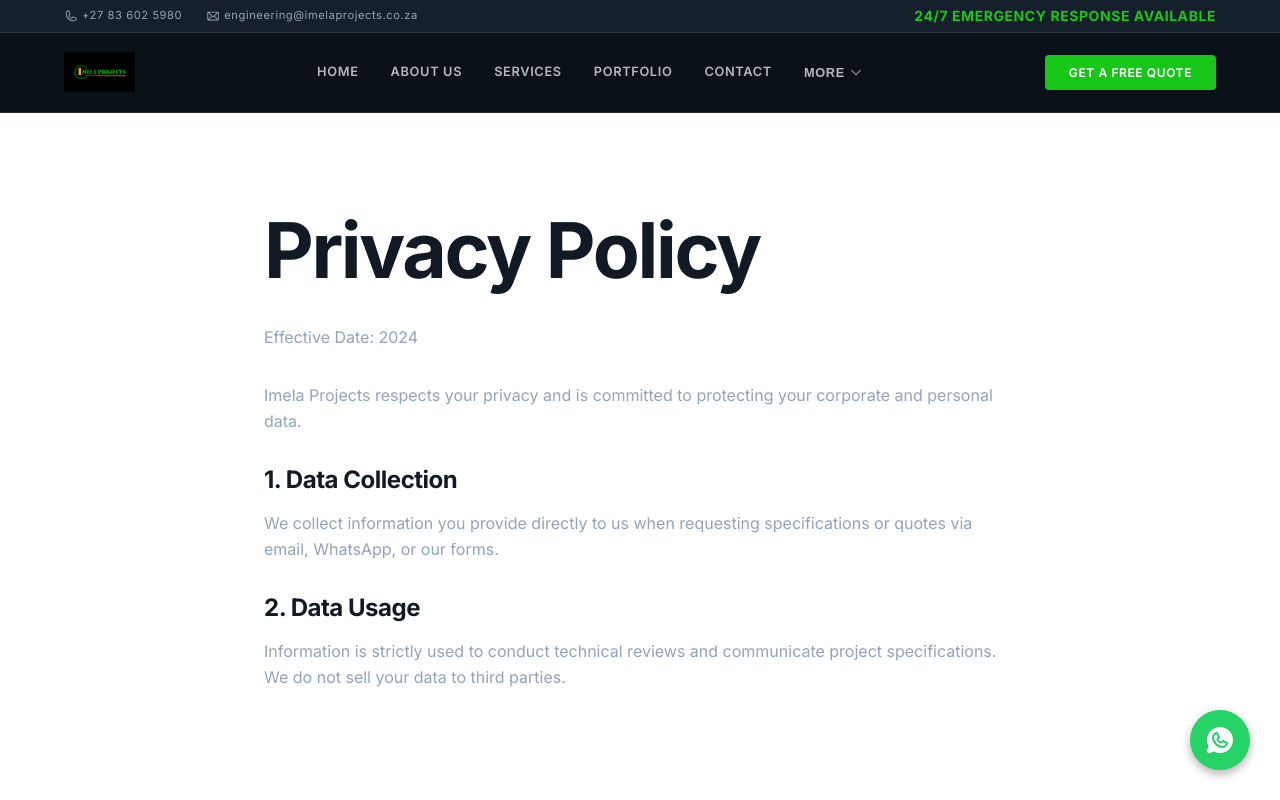
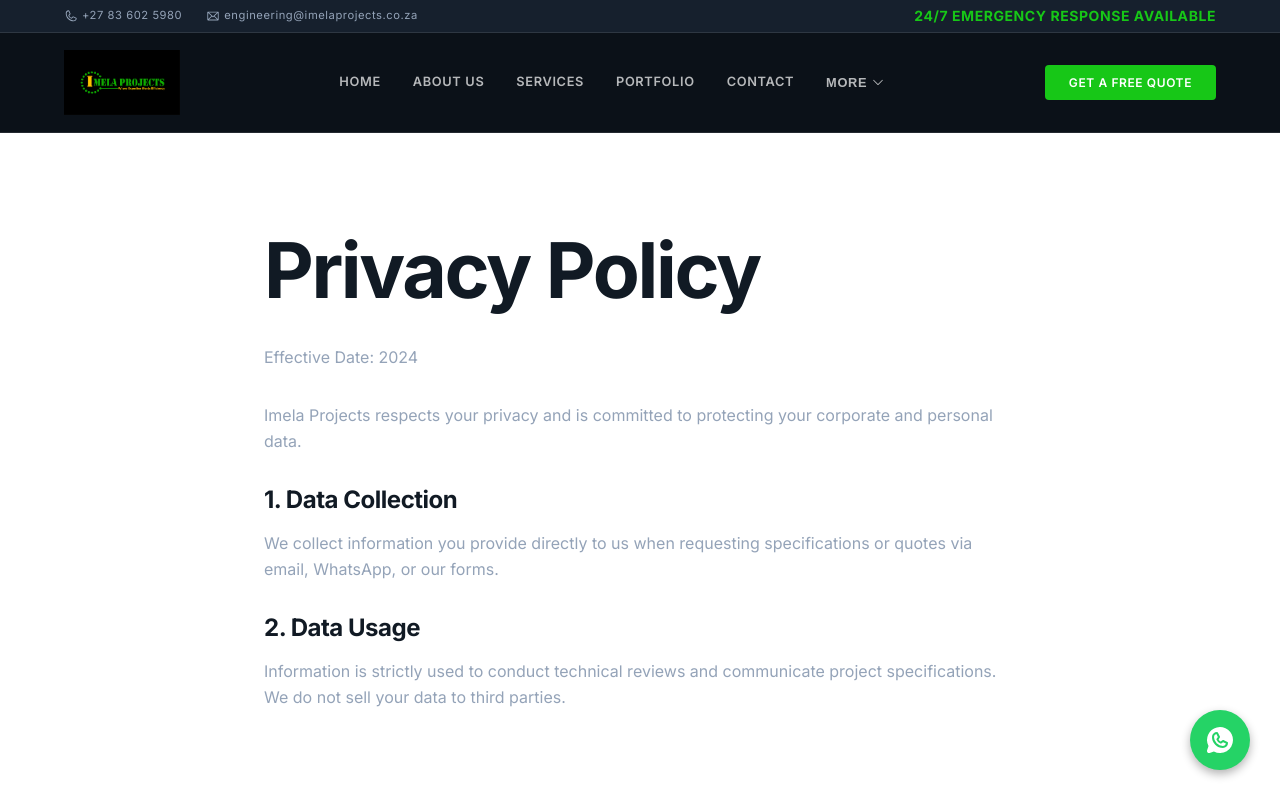
Before and after one commit to BYM1127/IMELA-PROJECTS, a React (Vite) app: page /privacy in a window 1280 px wide. Shown: the top 800 px of the page. Built offline with nearby package versions, Linux system fonts and the light colour scheme.

Commit message:
Increase logo size across Navbar, Footer, and Sidebar

```diff
--- a/src/components/Navbar.css
+++ b/src/components/Navbar.css
@@ -51,7 +51,7 @@
 }
 
 .brand-logo {
-  height: 50px;
+  height: 75px;
   width: auto;
   object-fit: contain;
 }
--- a/src/index.css
+++ b/src/index.css
@@ -21,7 +21,7 @@
 
   /* Dimensions & Spacing */
   --max-width: 1200px;
-  --nav-height: 80px;
+  --nav-height: 100px;
   --border-radius: 4px; /* More squared off for industrial look */
   --border-radius-lg: 8px;
 
--- a/src/pages/ServiceDetail.css
+++ b/src/pages/ServiceDetail.css
@@ -27,7 +27,7 @@
 }
 
 .brand-logo {
-  height: 40px;
+  height: 65px;
   width: auto;
   object-fit: contain;
 }
```
Also changed, not shown: src/components/Footer.css (+3 -0 lines).
